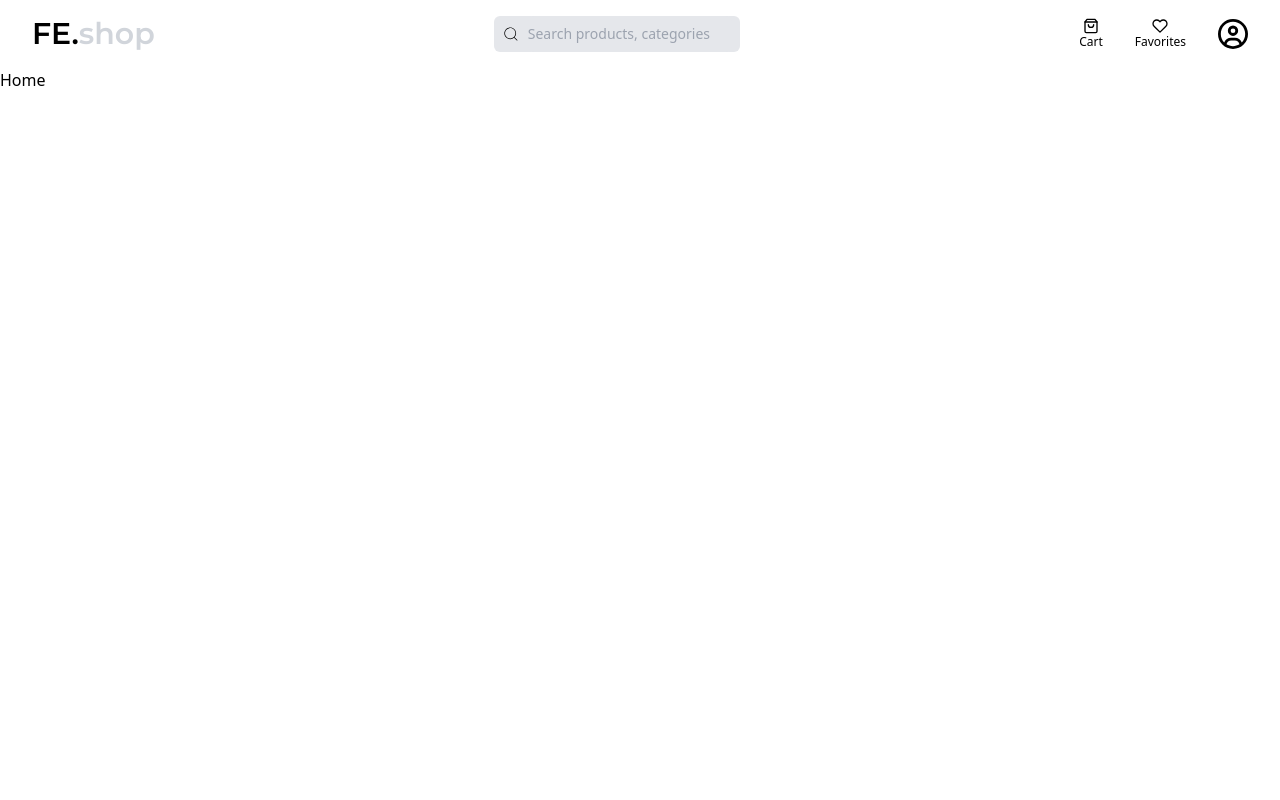
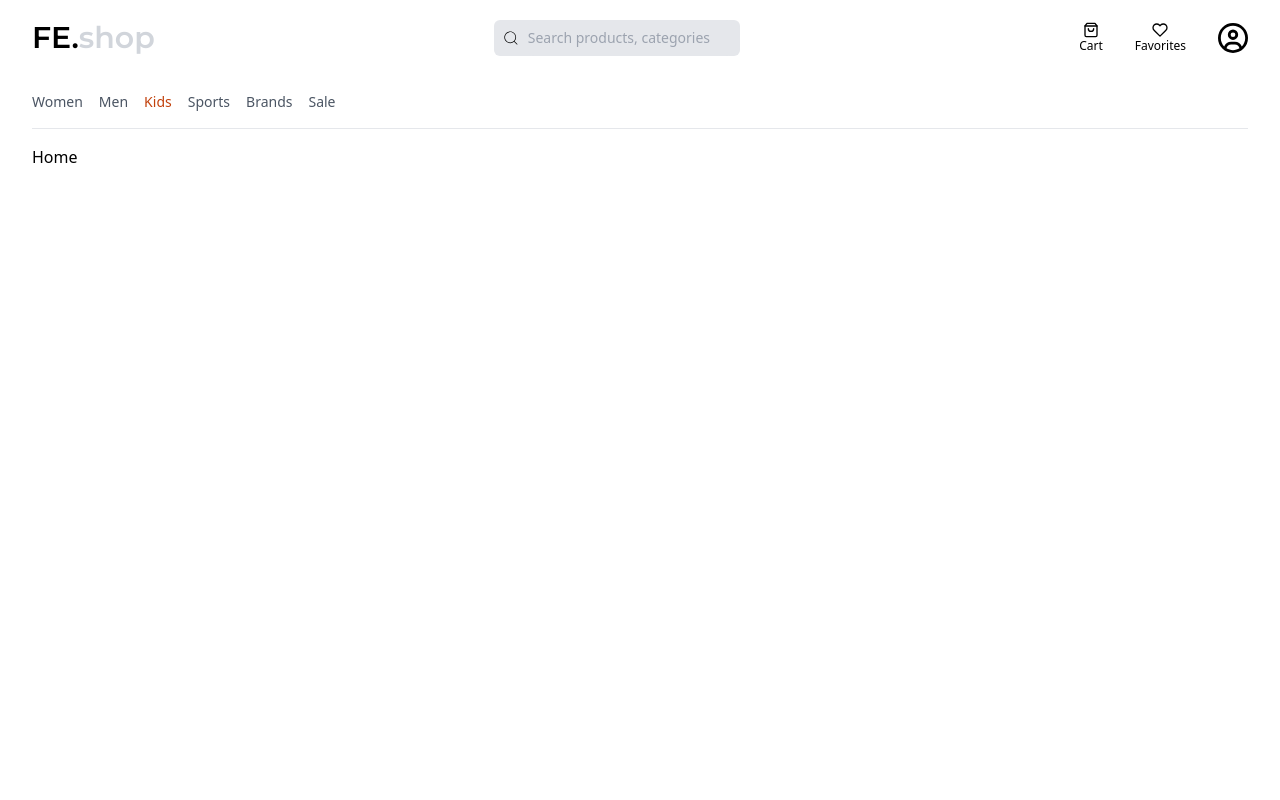
Before and after one commit to apella1/fashion_ecommerce, a React (Vite) app: page / in a window 1280 px wide. Shown: the top 800 px of the page. Built offline with nearby package versions, Linux system fonts and the light colour scheme.

Commit message:
feat: add categories

```diff
--- a/package.json
+++ b/package.json
@@ -24,7 +24,7 @@
     "react-hot-toast": "^2.4.1",
     "react-icons": "^5.3.0",
     "react-redux": "^9.1.1",
-    "react-router-dom": "^6.22.3"
+    "react-router-dom": "^6.26.2"
   },
   "devDependencies": {
     "@testing-library/jest-dom": "^6.4.2",
--- /dev/null
+++ b/src/components/Categories.tsx
@@ -0,0 +1,50 @@
+interface Category {
+  name: string;
+  link: string;
+}
+
+const categories: Category[] = [
+  {
+    name: "Women",
+    link: "/women",
+  },
+  {
+    name: "Men",
+    link: "/men",
+  },
+  {
+    name: "Kids",
+    link: "/",
+  },
+  {
+    name: "Sports",
+    link: "/sports",
+  },
+  {
+    name: "Brands",
+    link: "/brands",
+  },
+  {
+    name: "Sale",
+    link: "/sale",
+  },
+];
+
+export default function Categories() {
+  const pathname = "/";
+  return (
+    <div className="flex flex-col space-y-4 px-8 py-4">
+      <div className="flex items-center space-x-4">
+        {categories.map((category) => (
+          <a
+            href={category.link}
+            className={`text-sm font-medium ${category.link === pathname ? "text-orange-700" : "text-gray-600"}`}
+          >
+            {category.name}
+          </a>
+        ))}
+      </div>
+      <hr className="border-gray-200" />
+    </div>
+  );
+}
--- a/src/components/Navbar.tsx
+++ b/src/components/Navbar.tsx
@@ -4,7 +4,7 @@ import { FaRegCircleUser } from "react-icons/fa6";
 
 const Navbar = () => {
   return (
-    <nav className="flex items-center justify-between px-8 py-4">
+    <nav className="flex items-center justify-between px-8 py-5">
       <a href="/" className="font-montserrat text-3xl font-semibold">
         FE.<span className="text-gray-300">shop</span>
       </a>
--- a/src/data/categories.tsx
+++ /dev/null
@@ -1,42 +0,0 @@
-import { FiShoppingBag } from "react-icons/fi";
-import {
-  MdIron,
-  MdOutlinePhoneAndroid,
-  MdSportsBasketball,
-} from "react-icons/md";
-import { GiAmpleDress } from "react-icons/gi";
-
-interface Category {
-  name: string;
-  link: string;
-  icon: JSX.Element;
-}
-export const categories: Category[] = [
-  {
-    name: "Supermarket",
-    link: "/supermarket",
-    icon: <FiShoppingBag />,
-  },
-  {
-    name: "Phones",
-    link: "/phones",
-    icon: <MdOutlinePhoneAndroid />,
-  },
-  {
-    name: "Sports Equipment",
-
-    link: "/sports-equipment",
-    icon: <MdSportsBasketball />,
-  },
-  {
-    name: "Fashion",
-
-    link: "/fashion",
-    icon: <GiAmpleDress />,
-  },
-  {
-    name: "Appliances",
-    link: "/appliances",
-    icon: <MdIron />,
-  },
-];
--- a/src/layouts/MainLayout.tsx
+++ b/src/layouts/MainLayout.tsx
@@ -1,11 +1,13 @@
 import { ReactNode } from "react";
 import Footer from "../components/Footer";
 import Navbar from "../components/Navbar";
+import Categories from "../components/Categories";
 
 export default function MainLayout({ children }: { children: ReactNode }) {
   return (
     <main>
       <Navbar />
+      <Categories />
       <div className="min-h-screen">{children}</div>
       <Footer />
     </main>
--- a/src/pages/home/Home.tsx
+++ b/src/pages/home/Home.tsx
@@ -3,7 +3,7 @@ import MainLayout from "../../layouts/MainLayout";
 const Home = () => {
   return (
     <MainLayout>
-      <div className="">Home</div>
+      <div className="px-8">Home</div>
     </MainLayout>
   );
 };
```
Also changed, not shown: 1 other file (tests, documents, lock files or other folders).
